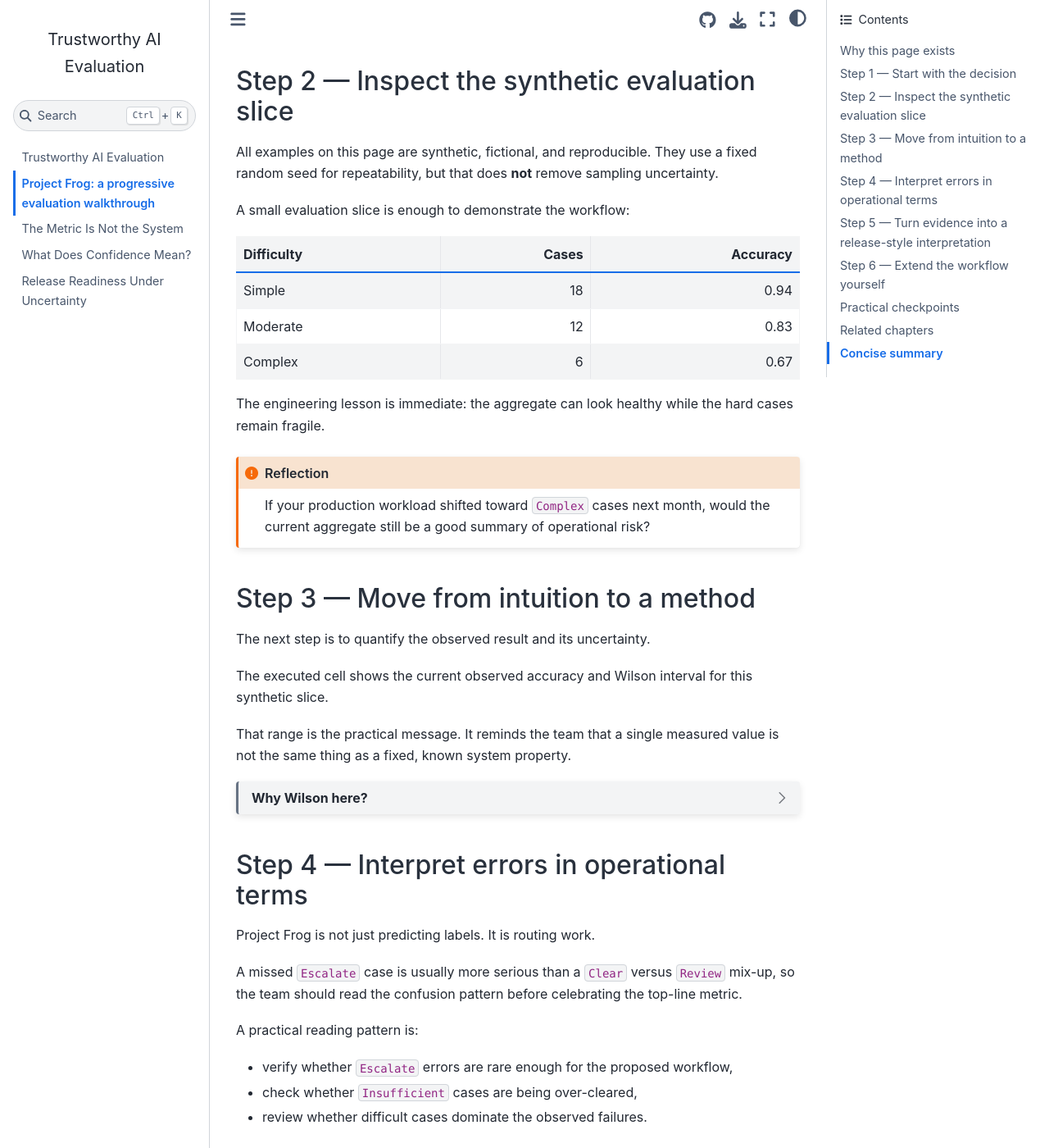
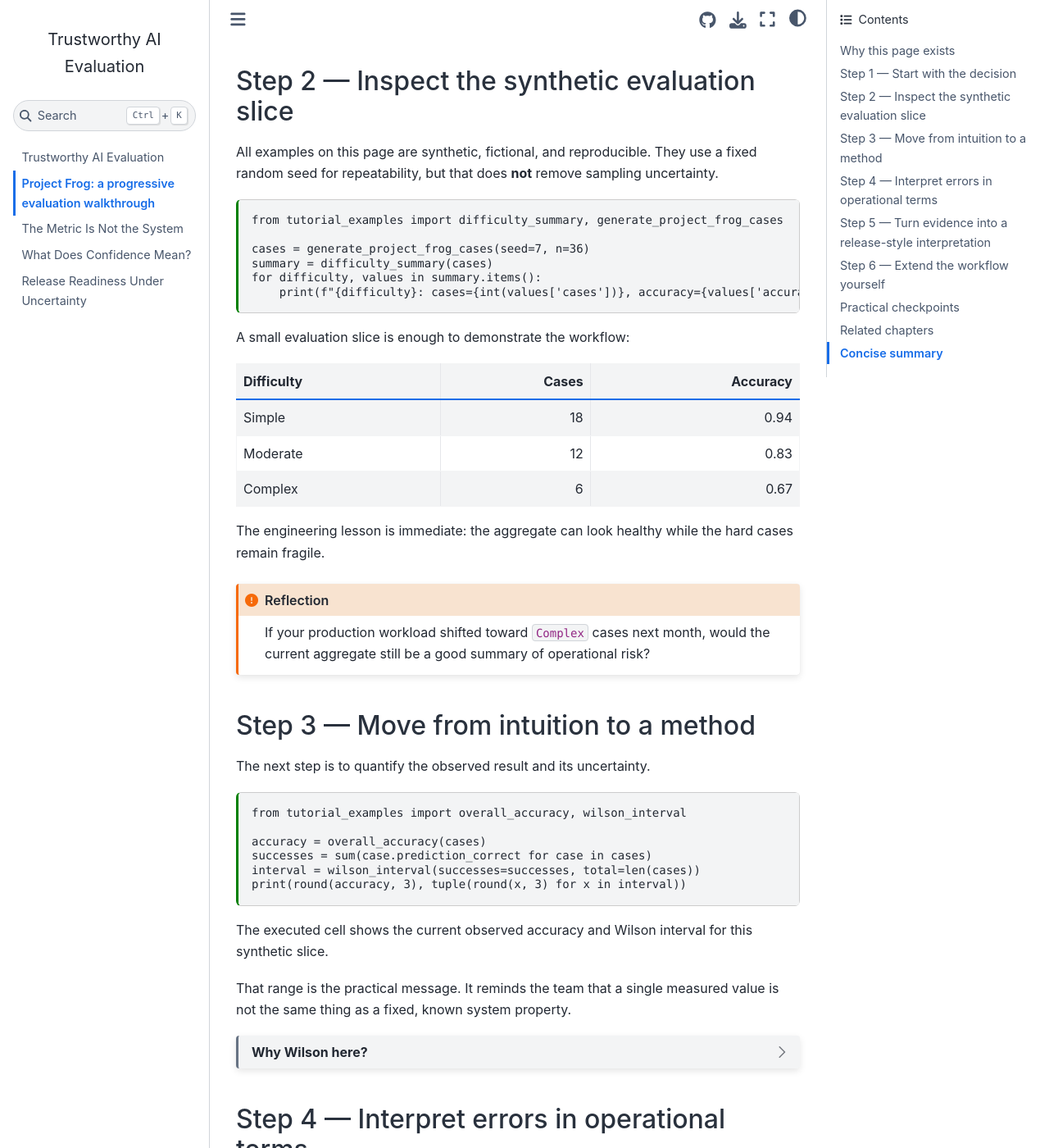
Before and after one commit to dermot-r-cochran/applied-statistics-for-AI-engineers, a Jupyter Book: the page built from tutorials/project-frog-progressive-evaluation.md, in a window 1280 px wide and 1400 px high, scrolled down 1336 px. Shown: the whole window at 82% size. Built offline with Jupyter Book 1.0.4 settings and Sphinx 7.4.7 and the Sphinx Book theme 1.1.4, drawn with Linux system fonts in a browser that asks for light colours; part of the change alters nothing that is shown; some of the changed text lies outside the part shown.

Commit message:
Enable executed tutorial notebook page
Co-authored-by: dermot-r-cochran <56913671+dermot-r-cochran@users.noreply.github.com>

```diff
--- a/tutorials/project-frog-progressive-evaluation.md
+++ b/tutorials/project-frog-progressive-evaluation.md
@@ -1,3 +1,10 @@
+---
+jupytext:
+  text_representation:
+    extension: .md
+    format_name: myst
+---
+
 # Project Frog: a progressive evaluation walkthrough
 
 ## Why this page exists
```
